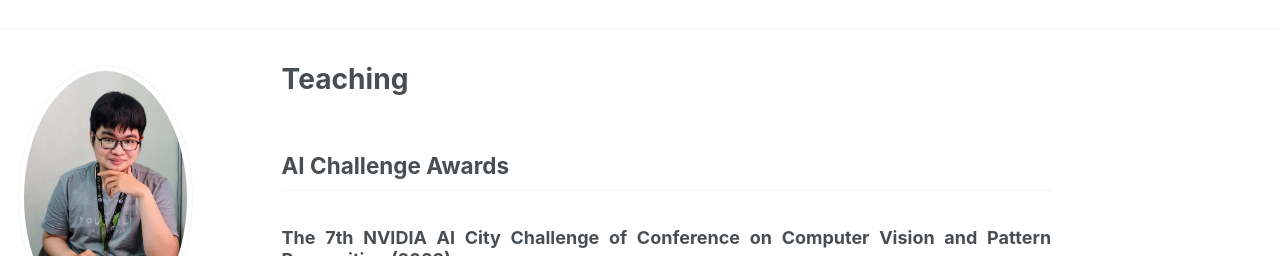
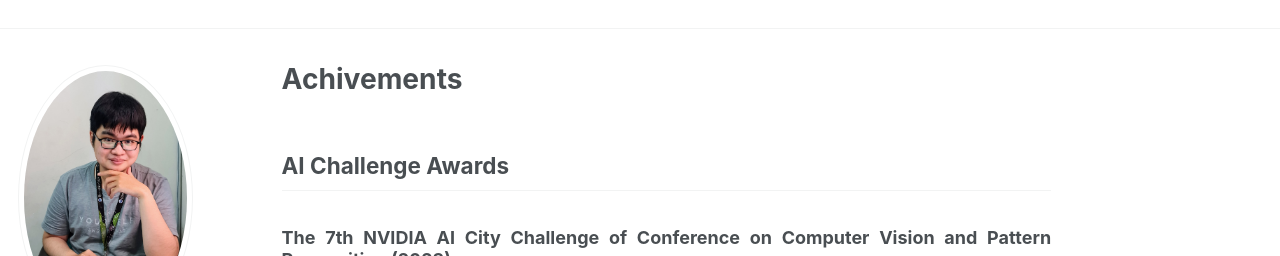
Before and after one commit to nguyenquivinhquang/nguyenquivinhquang.github.io, a Jekyll site: the page built from _pages/achivements.md, in a window 1280 px wide and 1329 px high. Shown: the part 371-627 px from the top of the window. Built offline with Jekyll 4.4.1, drawn with Linux system fonts in a browser that asks for light colours.

Commit message:
Update achivements.md

```diff
--- a/_pages/achivements.md
+++ b/_pages/achivements.md
@@ -1,9 +1,9 @@
 ---
-title: "Teaching"
-permalink: /teach/
+title: "Achivements"
+permalink: /achivements/
 author_profile: true
 redirect_from:
-  - /teaching
+  - /achivements
 ---
 
 <div class="text-justify">
```
